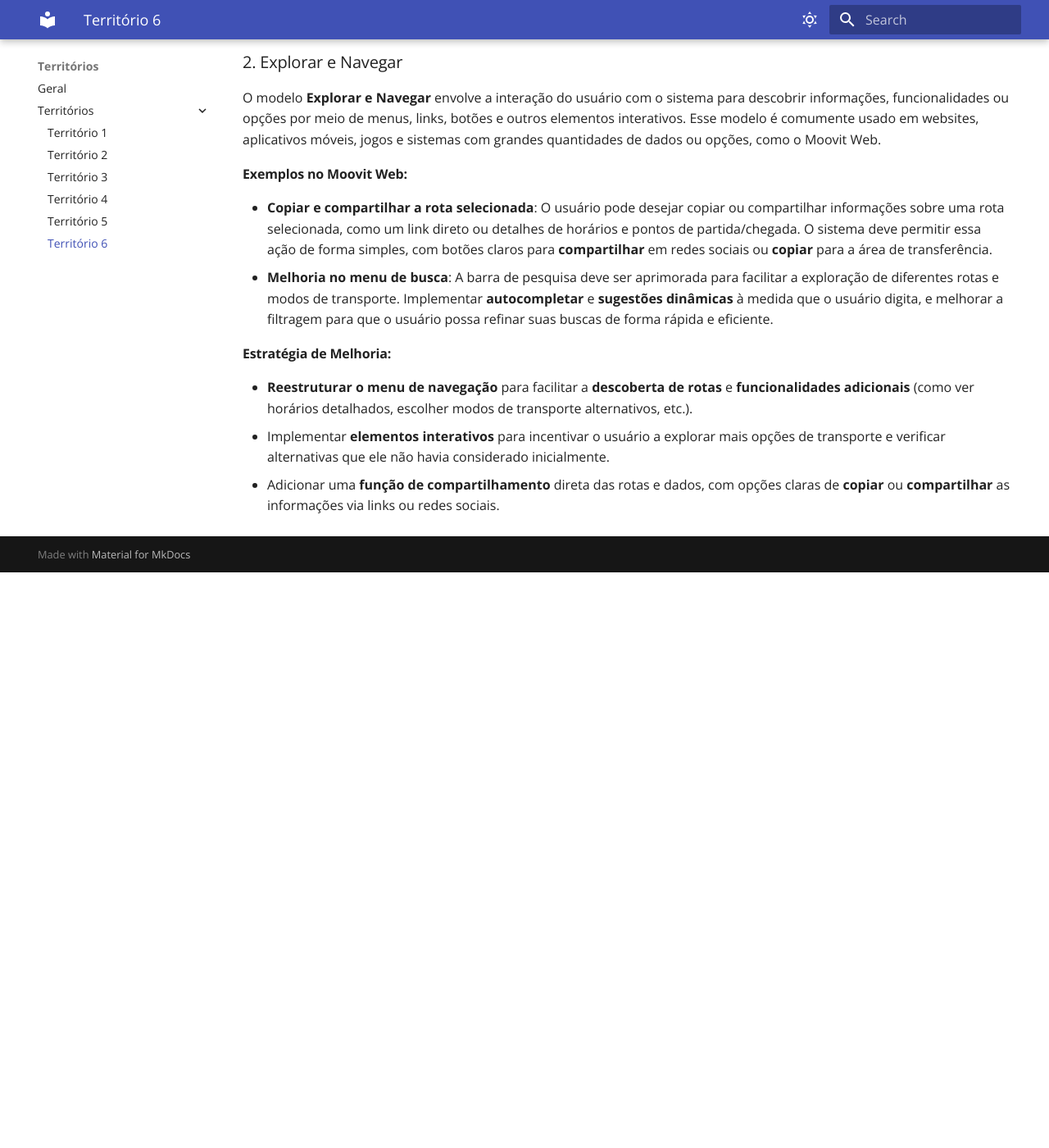
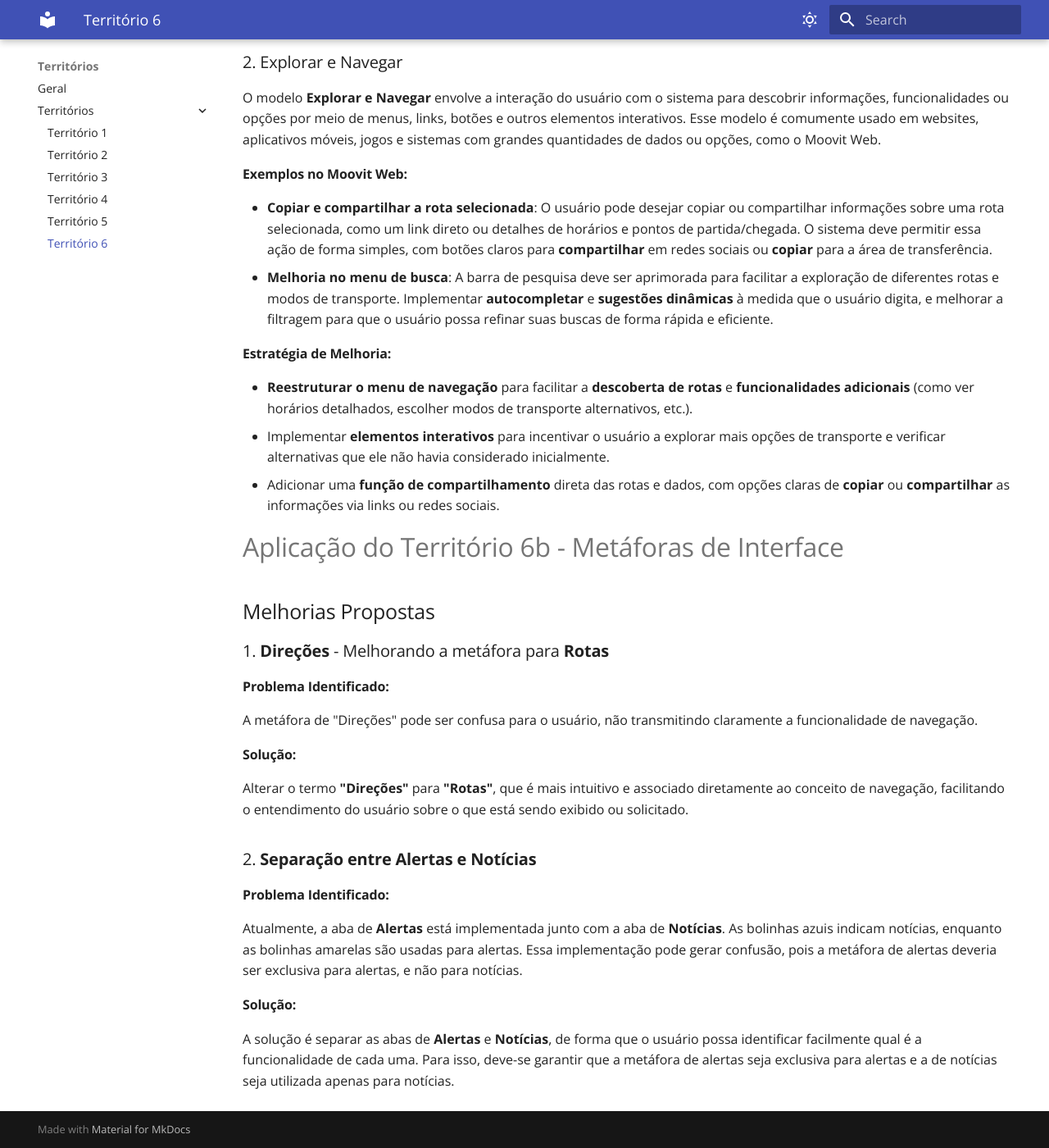
Before and after one commit to th-org/ihc-grupo07, an MkDocs documentation site: the page built from docs/territorios/territorio6.md, in a window 1280 px wide and 1400 px high, scrolled down 893 px. Shown: the whole window at 82% size. Built offline with MkDocs 1.6.1 and Material for MkDocs 9.7.7, drawn with Linux system fonts in a browser that asks for light colours; before the commit the page ends 1591 px from its top, so only the background shows below that.

Commit message:
territorio 6b

```diff
--- a/docs/territorios/territorio6.md
+++ b/docs/territorios/territorio6.md
@@ -34,3 +34,24 @@ O modelo **Explorar e Navegar** envolve a interação do usuário com o sistema
 - **Reestruturar o menu de navegação** para facilitar a **descoberta de rotas** e **funcionalidades adicionais** (como ver horários detalhados, escolher modos de transporte alternativos, etc.).
 - Implementar **elementos interativos** para incentivar o usuário a explorar mais opções de transporte e verificar alternativas que ele não havia considerado inicialmente.
 - Adicionar uma **função de compartilhamento** direta das rotas e dados, com opções claras de **copiar** ou **compartilhar** as informações via links ou redes sociais.
+
+
+# Aplicação do Território 6b - Metáforas de Interface
+
+## Melhorias Propostas
+
+### 1. **Direções** - Melhorando a metáfora para **Rotas**
+
+#### **Problema Identificado:**
+A metáfora de "Direções" pode ser confusa para o usuário, não transmitindo claramente a funcionalidade de navegação.
+
+#### **Solução:**
+Alterar o termo **"Direções"** para **"Rotas"**, que é mais intuitivo e associado diretamente ao conceito de navegação, facilitando o entendimento do usuário sobre o que está sendo exibido ou solicitado.
+
+### 2. **Separação entre Alertas e Notícias**
+
+#### Problema Identificado:
+Atualmente, a aba de **Alertas** está implementada junto com a aba de **Notícias**. As bolinhas azuis indicam notícias, enquanto as bolinhas amarelas são usadas para alertas. Essa implementação pode gerar confusão, pois a metáfora de alertas deveria ser exclusiva para alertas, e não para notícias.
+
+#### Solução:
+A solução é separar as abas de **Alertas** e **Notícias**, de forma que o usuário possa identificar facilmente qual é a funcionalidade de cada uma. Para isso, deve-se garantir que a metáfora de alertas seja exclusiva para alertas e a de notícias seja utilizada apenas para notícias.
```
